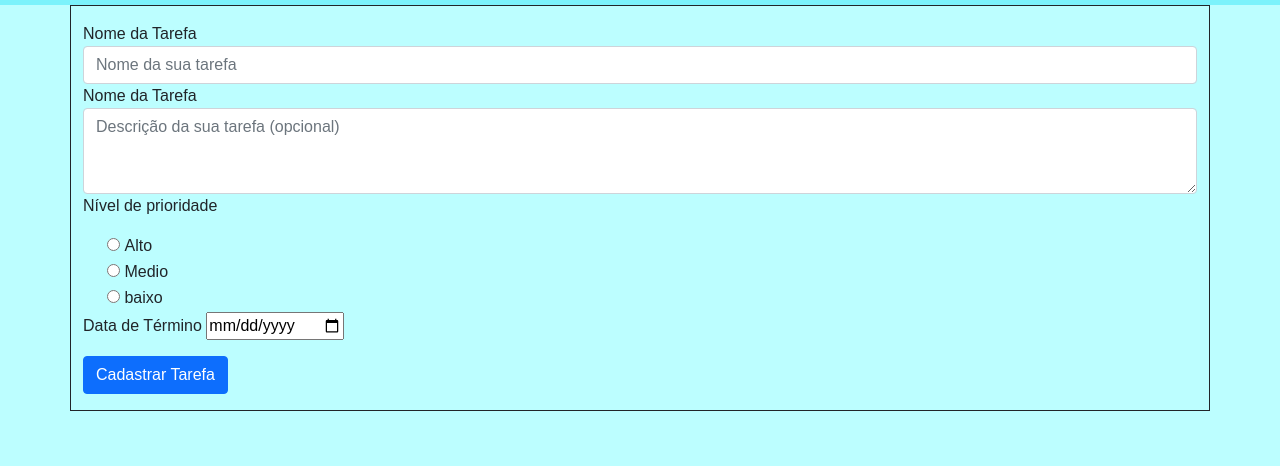
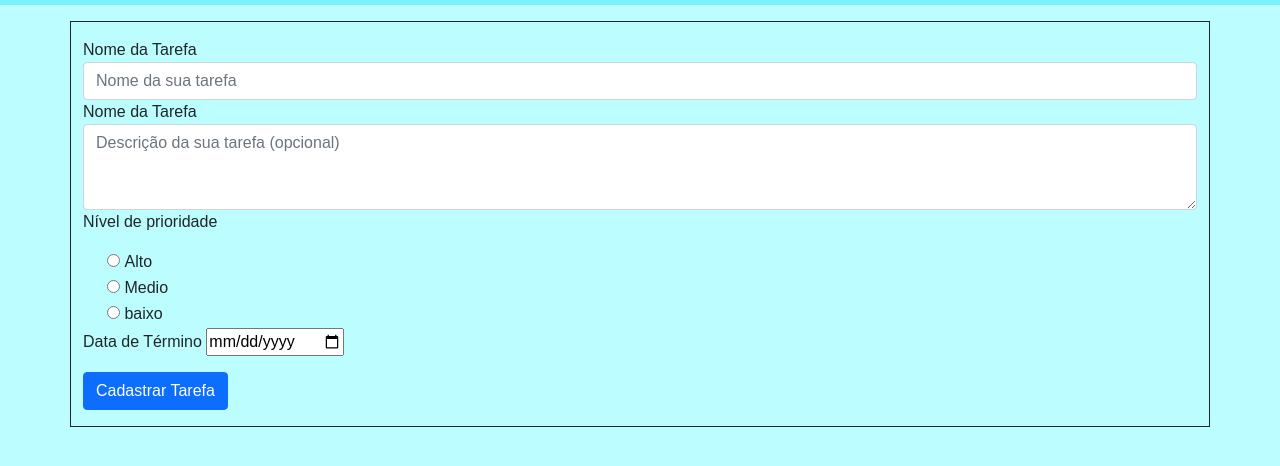
Before and after one commit to DavidCohen84/DavidCohen84.github.io, a plain HTML site: page FormTarefa.html in a window 1280 px wide. Shown: the part 84-550 px from the top of the page. Drawn offline with nearby package versions, Linux system fonts and the light colour scheme.

Commit message:
margin top 3

```diff
--- a/FormTarefa.html
+++ b/FormTarefa.html
@@ -44,7 +44,7 @@
           </div>
         </nav>
        </header>
-        <div class="container-xl border border-dark pb-3 pt-3">
+        <div class="container-xl border border-dark pb-3 pt-3 mt-3">
             <form>
                 <div class="form-group">
                     <label for="taskName">Nome da Tarefa</label>
```
